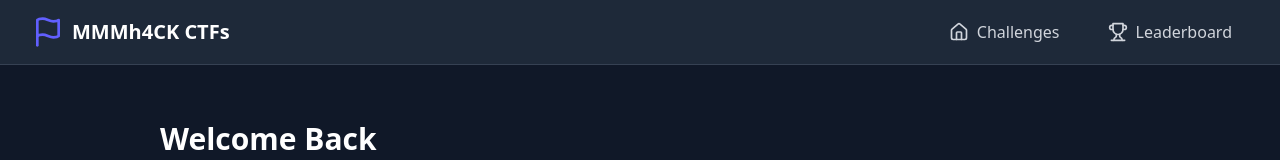
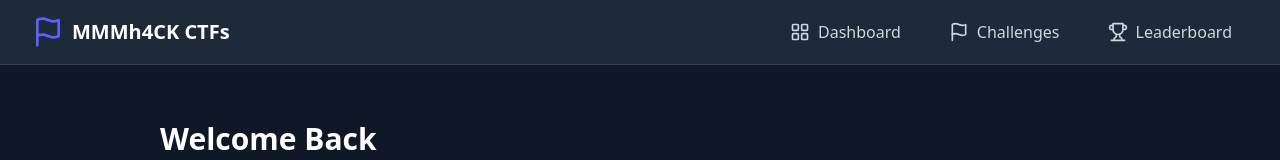
Before and after one commit to YanivYE/MMMh4CK, a React (Vite) app in the folder client/: page /dashboard in a window 1280 px wide. Shown: the top 160 px of the page. Built offline with nearby package versions, Linux system fonts and the light colour scheme; no server answers; sample sign-in values are in the browser's storage.

Commit message:
Update Layout.tsx

```diff
--- a/client/src/components/Layout.tsx
+++ b/client/src/components/Layout.tsx
@@ -1,6 +1,6 @@
 import { useState, useEffect, useRef } from "react";
 import { Link, useNavigate, useLocation, Outlet } from "react-router-dom";
-import { Flag, Trophy, Home, LogOut } from "lucide-react";
+import { Flag, Trophy, LogOut, LayoutGrid } from "lucide-react";
 import { Button } from "./ui/Button";
 import { useAuth } from "../context/AuthContext";
 
@@ -48,9 +48,15 @@ export default function Layout() {
             </div>
 
             <div className="flex items-center gap-4">
+              <Link to="/dashboard">
+                <Button variant="ghost" className="text-gray-300 hover:text-white">
+                  <LayoutGrid className="h-5 w-5 mr-2" />
+                  Dashboard
+                </Button>
+              </Link>
               <Link to="/challenges">
                 <Button variant="ghost" className="text-gray-300 hover:text-white">
-                  <Home className="h-5 w-5 mr-2" />
+                  <Flag className="h-5 w-5 mr-2" />
                   Challenges
                 </Button>
               </Link>
```
